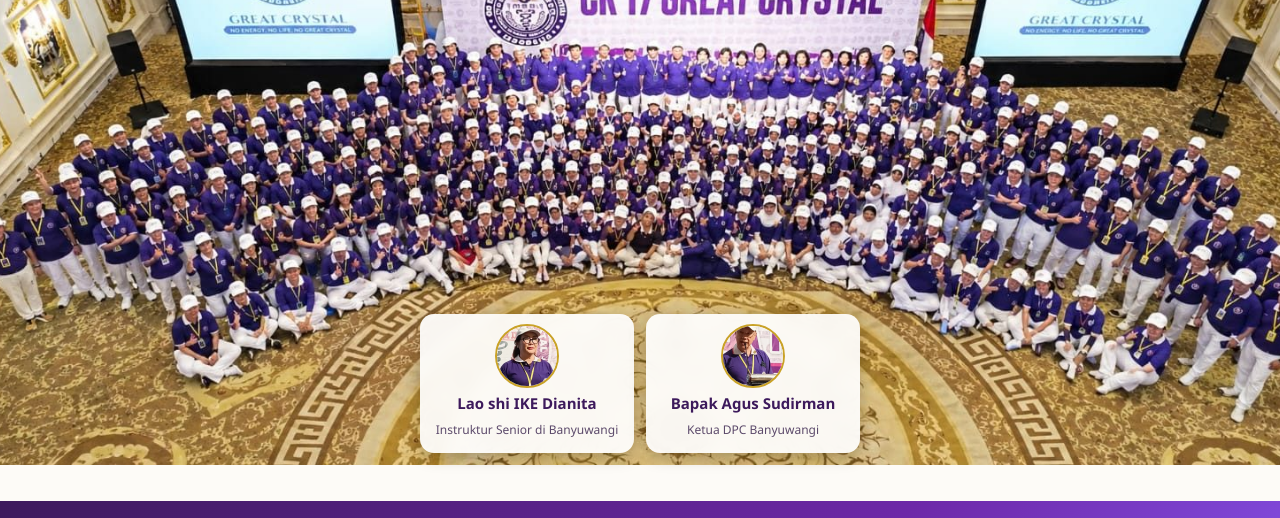
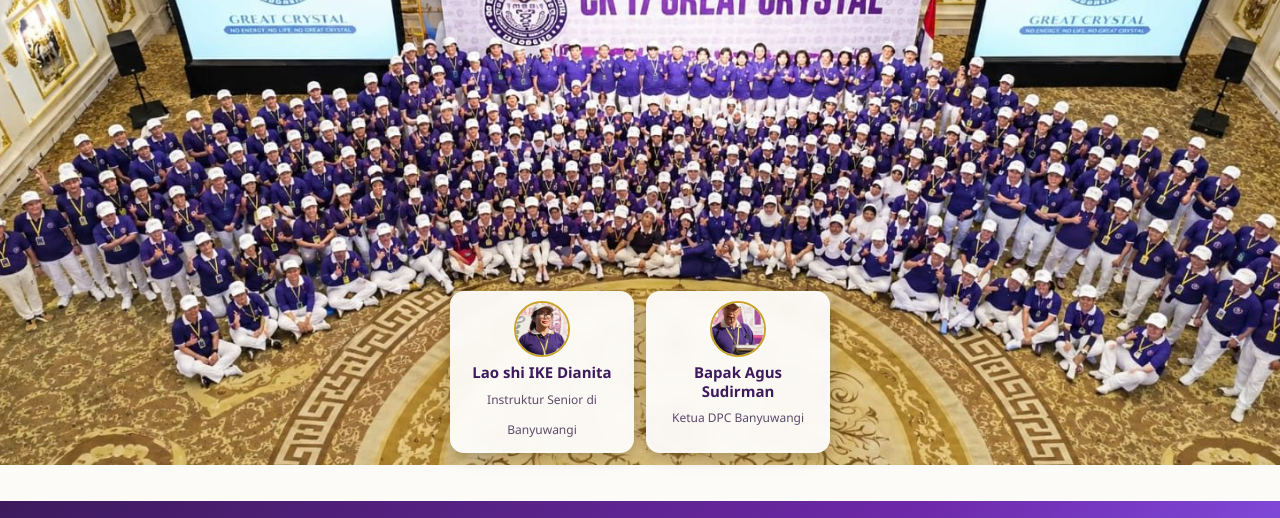
Before and after one commit to paranparanjare-bot/ck17-great-crystal, a plain HTML site: page index.html in a window 1280 px wide. Shown: the part 95-613 px from the top of the page. Drawn offline with Linux system fonts and the light colour scheme.

Commit message:
Perkecil lagi 2 kartu pengurus di desktop (380px, foto 56px)

```diff
--- a/style.css
+++ b/style.css
@@ -391,9 +391,9 @@ footer p { margin-bottom: 6px; }
 @media (min-width: 640px) {
   .hero-foto-utama { margin-top: -76px; }
   .hero-foto-utama > img { aspect-ratio: 16 / 7; object-position: center 35%; }
-  .kartu-hero { left: 50%; right: auto; transform: translateX(-50%); width: 440px; gap: 12px; }
+  .kartu-hero { left: 50%; right: auto; transform: translateX(-50%); width: 380px; gap: 12px; }
   .kartu-kecil { padding: 10px; }
-  .kartu-kecil img { width: 64px; height: 64px; }
+  .kartu-kecil img { width: 56px; height: 56px; }
   .kartu-kecil strong { font-size: 15px; }
   .kartu-kecil span { font-size: 12px; }
 }
```
